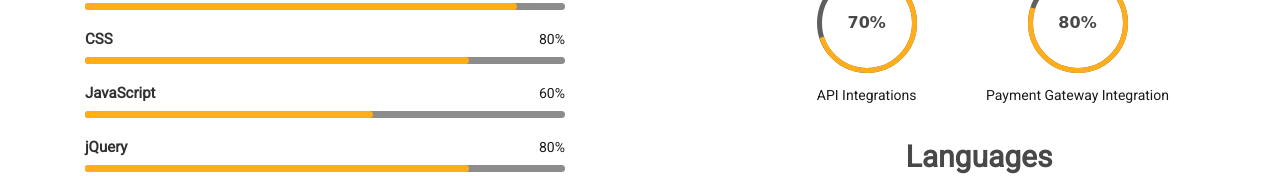
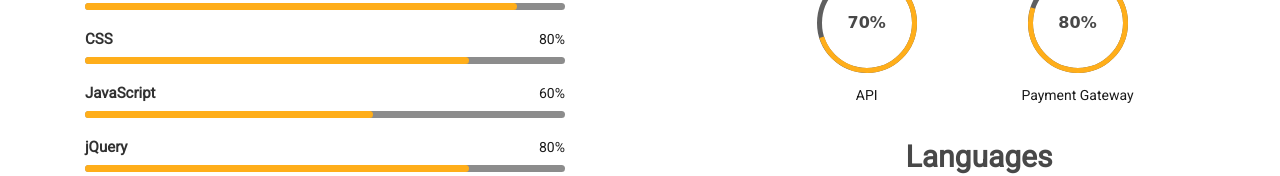
Before and after one commit to Rupesh1599/Rupesh, a plain HTML site: page index.html in a window 1280 px wide. Shown: the part 2519-2695 px from the top of the page. Drawn offline with Linux system fonts and the light colour scheme; animation ran at ten frames a second.

Commit message:
Bug Fixes v4

```diff
--- a/index.html
+++ b/index.html
@@ -627,14 +627,14 @@
                     class="mh-progress mh-progress-circle"
                     data-progress="70"
                   ></div>
-                  <div class="pr-skill-name">API Integrations</div>
+                  <div class="pr-skill-name">API</div>
                 </li>
                 <li>
                   <div
                     class="mh-progress mh-progress-circle"
                     data-progress="80"
                   ></div>
-                  <div class="pr-skill-name">Payment Gateway Integration</div>
+                  <div class="pr-skill-name">Payment Gateway</div>
                 </li>
               </ul>
               <h3>Languages</h3>
```
